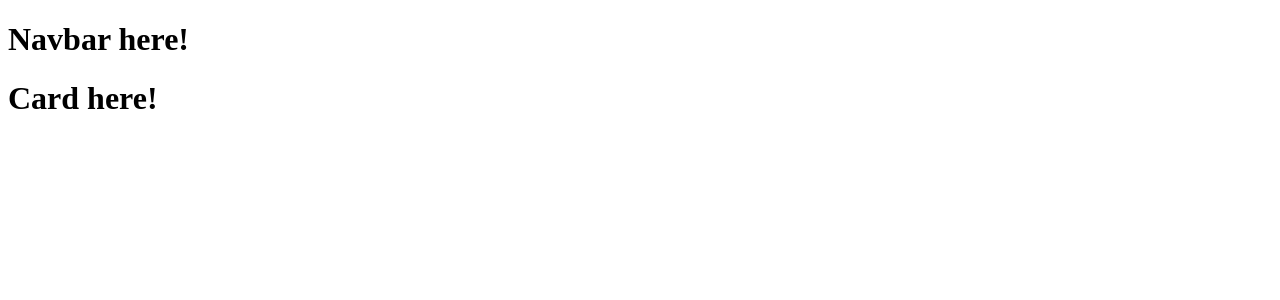
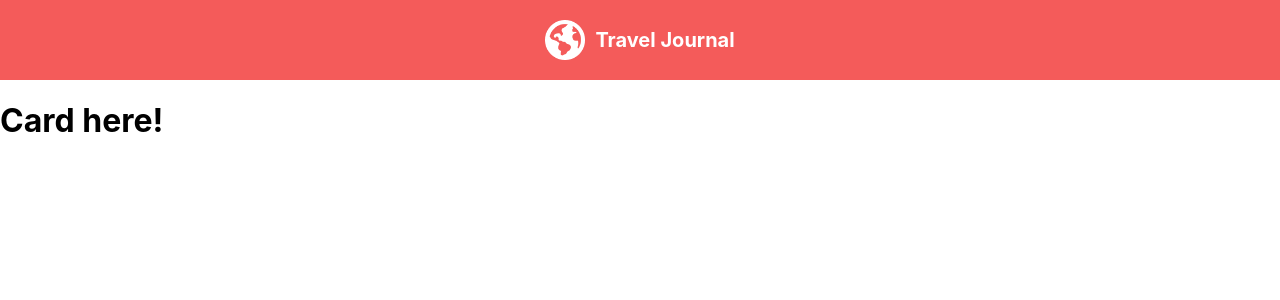
Before and after one commit to EmilsValdmanis/React-Project2, a React (Vite) app: page / in a window 1280 px wide. Shown: the top 300 px of the page. Built offline with nearby package versions, Linux system fonts and the light colour scheme.

Commit message:
Navbar complete

```diff
--- a/components/Navbar.jsx
+++ b/components/Navbar.jsx
@@ -1,7 +1,10 @@
+import logo from "../public/globe.png";
+
 export default function Navbar() {
   return (
-    <div>
-      <h1>Navbar here!</h1>
-    </div>
+    <nav className="navbar">
+      <img src={logo} className="navbar--logo" />
+      <p className="navbar--text">Travel Journal</p>
+    </nav>
   );
 }
--- a/src/App.css
+++ b/src/App.css
@@ -0,0 +1,28 @@
+* {
+  box-sizing: border-box;
+  font-family: "Inter", sans-serif;
+}
+
+body {
+  margin: 0;
+  padding: 0;
+}
+
+.navbar {
+  background-color: #f45b5a;
+  display: flex;
+  align-items: center;
+  justify-content: center;
+  gap: 10px;
+  height: 80px;
+}
+
+.navbar--text {
+  color: white;
+  font-weight: bold;
+  font-size: 20px;
+}
+
+.navbar--logo {
+  height: 50%;
+}
```
